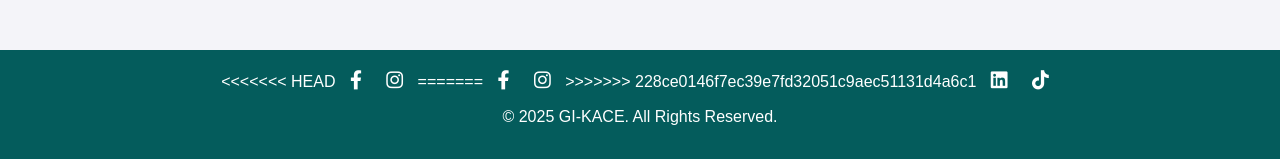
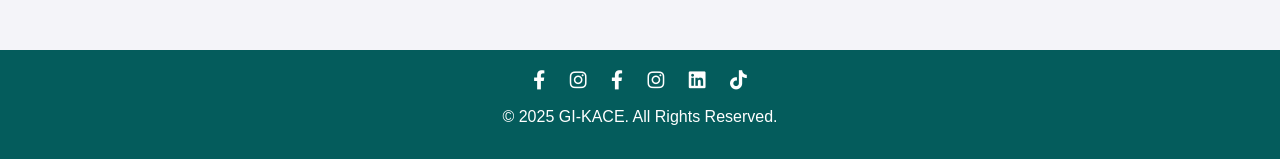
Before and after one commit to CARLVYN/project_landing_page, a plain HTML site: page index.html in a window 1280 px wide. Shown: the part 2690-2849 px from the top of the page. Drawn offline with Linux system fonts and the light colour scheme.

Commit message:
Made a correction

```diff
--- a/index.html
+++ b/index.html
@@ -132,13 +132,10 @@
 
 <footer>
         <div class="social-links">
-<<<<<<< HEAD
             <a href="https://www.facebook.com/KofiAnnanICT/ "><i class="fab fa-facebook-f"></i></a>
             <a href="#"><i class="fab fa-instagram"></i></a>
-=======
             <a href="https://www.facebook.com/KofiAnnanICT/" target="_blank"><i class="fab fa-facebook-f"></i></a>
             <a href="#" target="_blank"><i class="fab fa-instagram"></i></a>
->>>>>>> 228ce0146f7ec39e7fd32051c9aec51131d4a6c1
             <a href="http://www.gi-kace.gov.gh "><i class="fa-brands fa-linkedin"></i></a>
             <a href="https://www.tiktok.com/@kofiannanict"><i class="fa-brands fa-tiktok"></i></a>
 
```
